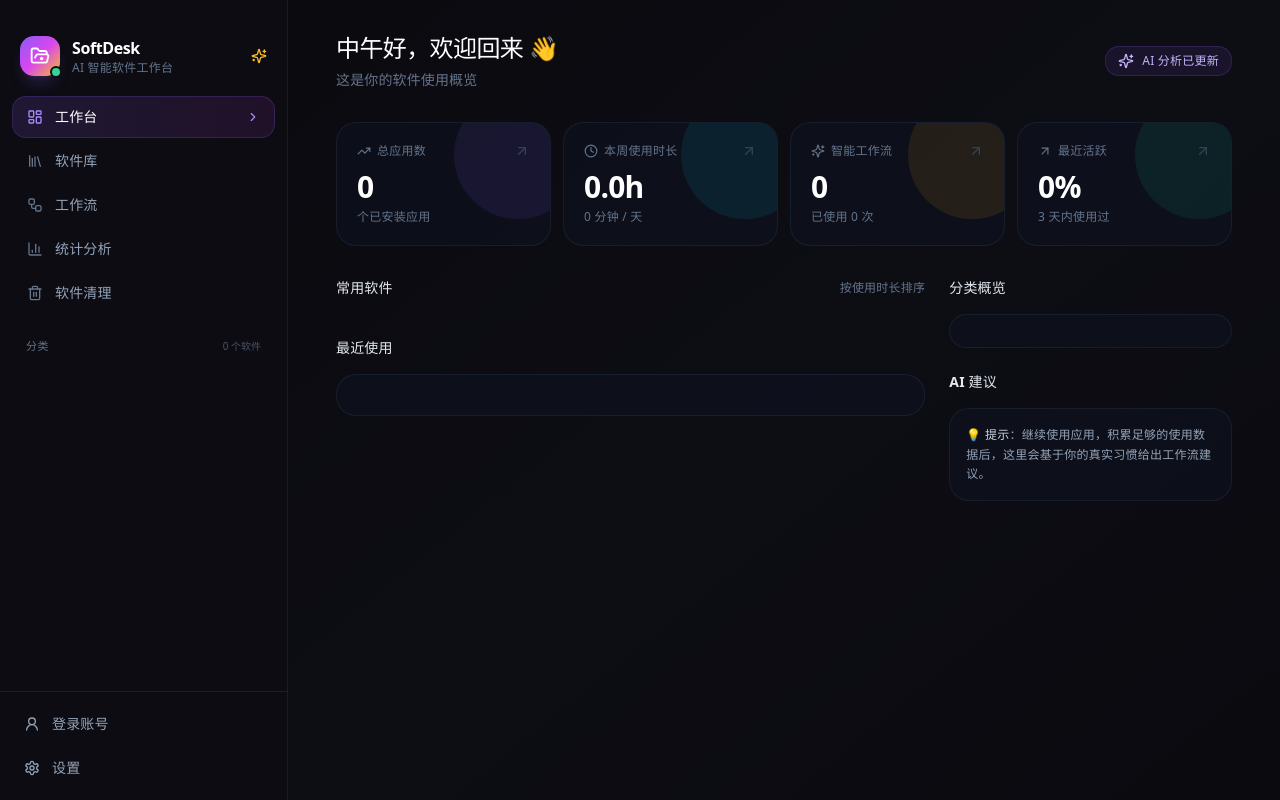
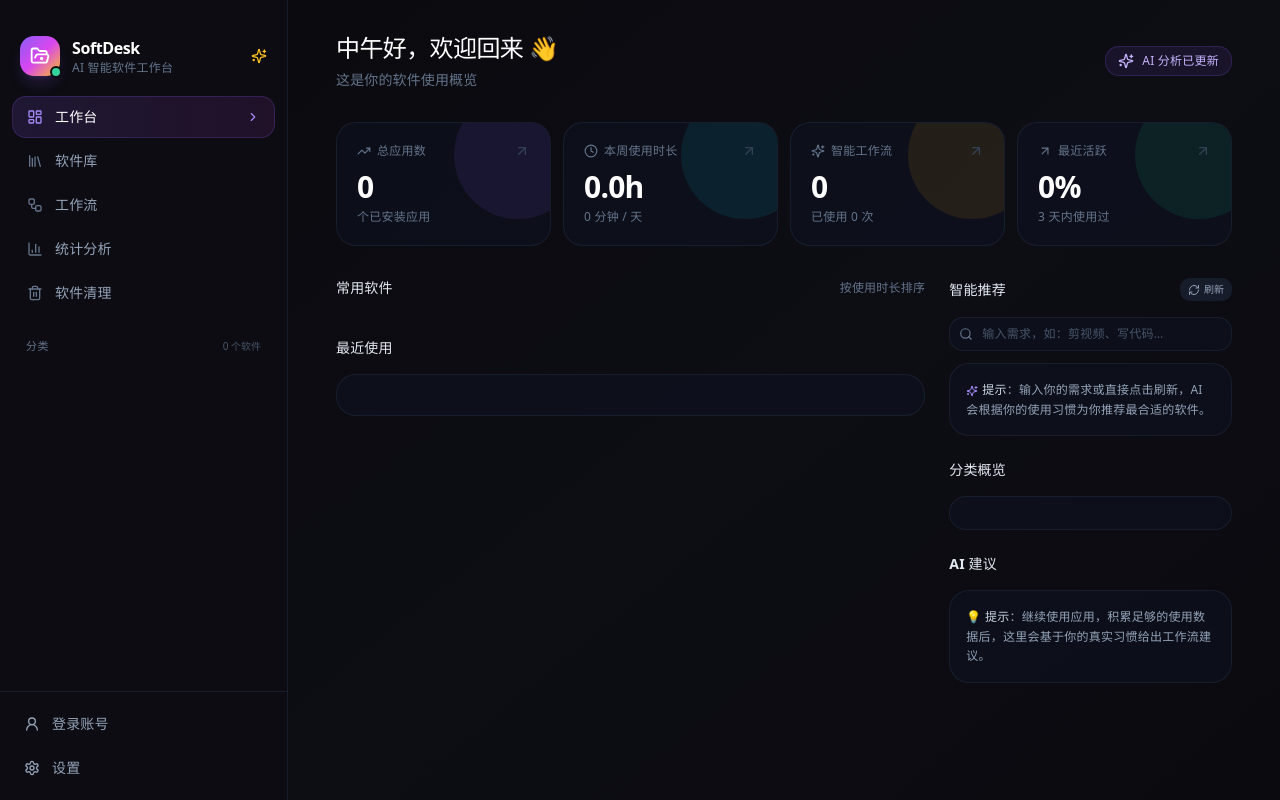
Before and after one commit to bayernjf/soft-desk, a React (Vite) app: page / in a window 1280 px wide. Built offline with nearby package versions, Linux system fonts and the light colour scheme.

Commit message:
feat(ui): add SmartRecommendations panel to Dashboard
Add SmartRecommendations component with query input, refresh
button, type badges, and reason tooltips. Integrate into
Dashboard sidebar for context-aware app suggestions.

```diff
--- /dev/null
+++ b/src/components/features/SmartRecommendations.tsx
@@ -0,0 +1,133 @@
+import { useState, useCallback } from 'react';
+import { Sparkles, RefreshCw, Loader2, Search, Lightbulb } from 'lucide-react';
+import { useSoftwareStore } from '@/stores/software.store';
+import { fetchRecommendations } from '@/services/recommendation.service';
+import { SoftwareCard } from './SoftwareCard';
+import { cn } from '@/lib/utils';
+
+const TYPE_LABEL: Record<string, string> = {
+  query: '需求匹配',
+  behavior: '习惯推荐',
+  workflow: '工作流',
+  complement: '补充工具',
+};
+
+const TYPE_COLOR: Record<string, string> = {
+  query: 'text-emerald-400 bg-emerald-500/10',
+  behavior: 'text-amber-400 bg-amber-500/10',
+  workflow: 'text-violet-400 bg-violet-500/10',
+  complement: 'text-sky-400 bg-sky-500/10',
+};
+
+export function SmartRecommendations() {
+  const software = useSoftwareStore((s) => s.software);
+  const recommendations = useSoftwareStore((s) => s.recommendations);
+  const recommendationLoading = useSoftwareStore((s) => s.recommendationLoading);
+  const setRecommendations = useSoftwareStore((s) => s.setRecommendations);
+  const setRecommendationLoading = useSoftwareStore((s) => s.setRecommendationLoading);
+  const [query, setQuery] = useState('');
+
+  const byId = new Map(software.map((s) => [s.id, s]));
+
+  const handleFetch = useCallback(
+    async (explicitQuery?: string) => {
+      if (recommendationLoading) return;
+      setRecommendationLoading(true);
+      const q = explicitQuery ?? query;
+      const recs = await fetchRecommendations(q || undefined, software);
+      setRecommendations(recs);
+      setRecommendationLoading(false);
+    },
+    [query, software, recommendationLoading, setRecommendations, setRecommendationLoading]
+  );
+
+  const handleKeyDown = (e: React.KeyboardEvent) => {
+    if (e.key === 'Enter') {
+      e.preventDefault();
+      void handleFetch();
+    }
+  };
+
+  const recSoftware = recommendations
+    .map((r) => byId.get(r.id))
+    .filter((s): s is NonNullable<typeof s> => !!s && !s.uninstalled && !s.deleted);
+
+  return (
+    <section>
+      <div className="flex items-center justify-between mb-4">
+        <h2 className="text-sm font-semibold text-slate-200">智能推荐</h2>
+        <button
+          onClick={() => void handleFetch()}
+          disabled={recommendationLoading}
+          className="inline-flex items-center gap-1 px-2 py-1 rounded-lg bg-slate-800/60 text-slate-400 text-[10px] hover:bg-slate-700/60 hover:text-slate-300 transition-colors disabled:opacity-50"
+        >
+          {recommendationLoading ? (
+            <Loader2 className="w-3 h-3 animate-spin" />
+          ) : (
+            <RefreshCw className="w-3 h-3" />
+          )}
+          刷新
+        </button>
+      </div>
+
+      <div className="relative mb-3">
+        <Search className="absolute left-2.5 top-1/2 -translate-y-1/2 w-3.5 h-3.5 text-slate-500" />
+        <input
+          value={query}
+          onChange={(e) => setQuery(e.target.value)}
+          onKeyDown={handleKeyDown}
+          placeholder="输入需求，如：剪视频、写代码…"
+          className={cn(
+            'w-full pl-8 pr-3 py-2 rounded-xl bg-slate-900/40 border border-slate-800/60',
+            'text-xs text-slate-200 placeholder:text-slate-600',
+            'focus:outline-none focus:border-violet-500/40 transition-all'
+          )}
+        />
+      </div>
+
+      {recommendationLoading && recSoftware.length === 0 ? (
+        <div className="p-4 rounded-2xl bg-slate-900/40 border border-slate-800/60 flex items-center gap-2 text-xs text-slate-400">
+          <Loader2 className="w-4 h-4 animate-spin text-violet-400" />
+          AI 正在分析你的软件库…
+        </div>
+      ) : recommendations.length > 0 ? (
+        <div className="space-y-3">
+          {recommendations.map((rec) => {
+            const sw = byId.get(rec.id);
+            if (!sw || sw.uninstalled || sw.deleted) return null;
+            return (
+              <div
+                key={rec.id}
+                className="p-3 rounded-xl bg-slate-900/40 border border-slate-800/60 hover:border-slate-700/60 transition-all"
+              >
+                <div className="flex items-center gap-2 mb-2">
+                  <span
+                    className={cn(
+                      'px-1.5 py-0.5 rounded-md text-[10px] font-medium',
+                      TYPE_COLOR[rec.type] ?? 'text-slate-400 bg-slate-700/40'
+                    )}
+                  >
+                    {TYPE_LABEL[rec.type] ?? rec.type}
+                  </span>
+                </div>
+                <SoftwareCard software={sw} variant="compact" />
+                <p className="mt-2 text-[11px] text-slate-500 leading-relaxed flex items-start gap-1.5">
+                  <Lightbulb className="w-3 h-3 text-amber-500/60 shrink-0 mt-0.5" />
+                  {rec.reason}
+                </p>
+              </div>
+            );
+          })}
+        </div>
+      ) : (
+        <div className="p-4 rounded-2xl bg-slate-900/40 border border-slate-800/60">
+          <div className="text-xs text-slate-400 leading-relaxed">
+            <Sparkles className="w-3 h-3 text-violet-400 inline mr-1" />
+            <span className="text-slate-300">提示</span>
+            ：输入你的需求或直接点击刷新，AI 会根据你的使用习惯为你推荐最合适的软件。
+          </div>
+        </div>
+      )}
+    </section>
+  );
+}
--- a/src/pages/Dashboard.tsx
+++ b/src/pages/Dashboard.tsx
@@ -9,6 +9,7 @@ import { formatMinutes, formatTimeAgo } from '@/services/software.service';
 import { fetchWorkflowSuggestions, hasActiveAiProvider } from '@/services/ai.service';
 import { SoftwareCard } from '@/components/features/SoftwareCard';
 import { AppIcon } from '@/components/features/AppIcon';
+import { SmartRecommendations } from '@/components/features/SmartRecommendations';
 import { cn } from '@/lib/utils';
 import type { CoUsagePair, AiWorkflowSuggestion, SegmentCoUsage, TimeSegment } from '@/types/electron';
 
@@ -361,6 +362,8 @@ export function Dashboard() {
         </div>
 
         <aside className="space-y-6">
+          <SmartRecommendations />
+
           <section>
             <h2 className="text-sm font-semibold text-slate-200 mb-4">分类概览</h2>
             <div className="p-4 rounded-2xl bg-slate-900/40 border border-slate-800/60 space-y-3">
```
